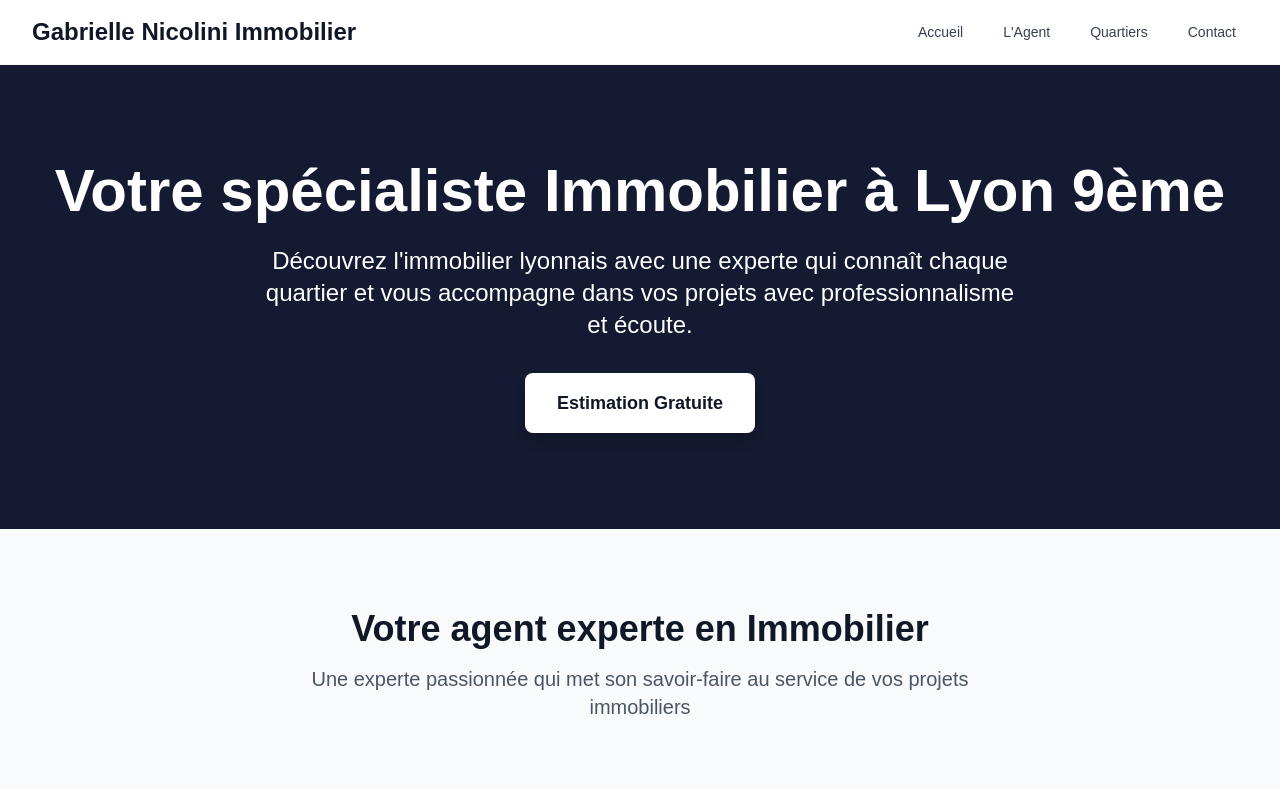
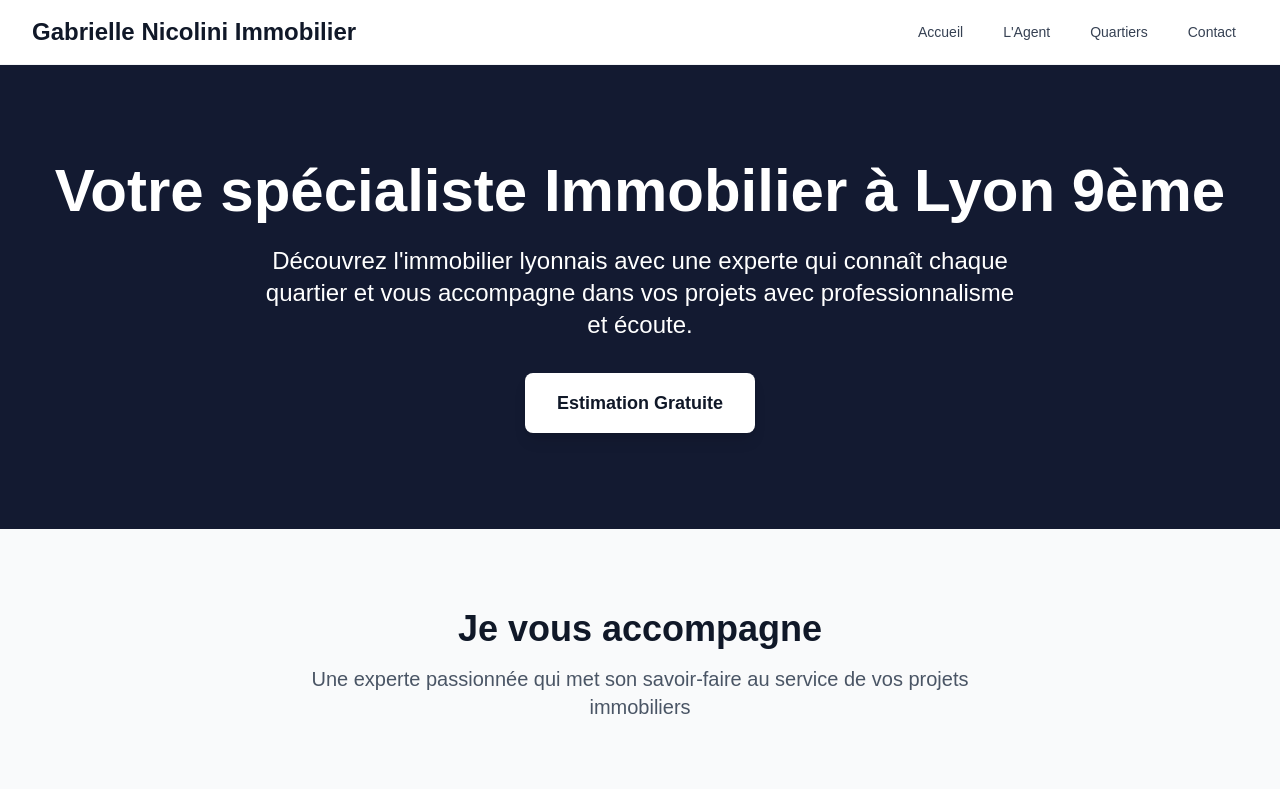
Before and after one commit to jtassin/gab_immo, a Next.js app: page / in a window 1280 px wide. Shown: the top 789 px of the page. Built offline with nearby package versions, Linux system fonts and the light colour scheme.

Commit message:
update desc title

```diff
--- a/src/app/page.tsx
+++ b/src/app/page.tsx
@@ -88,7 +88,7 @@ export default function Home() {
         <div className="max-w-7xl mx-auto px-4 sm:px-6 lg:px-8">
           <div className="text-center mb-16">
             <h2 className="text-3xl md:text-4xl font-bold text-gray-900 mb-4">
-              Votre agent experte en Immobilier
+              Je vous accompagne
             </h2>
             <p className="text-xl text-gray-600 max-w-2xl mx-auto">
               Une experte passionnée qui met son savoir-faire au service de vos projets immobiliers
```
